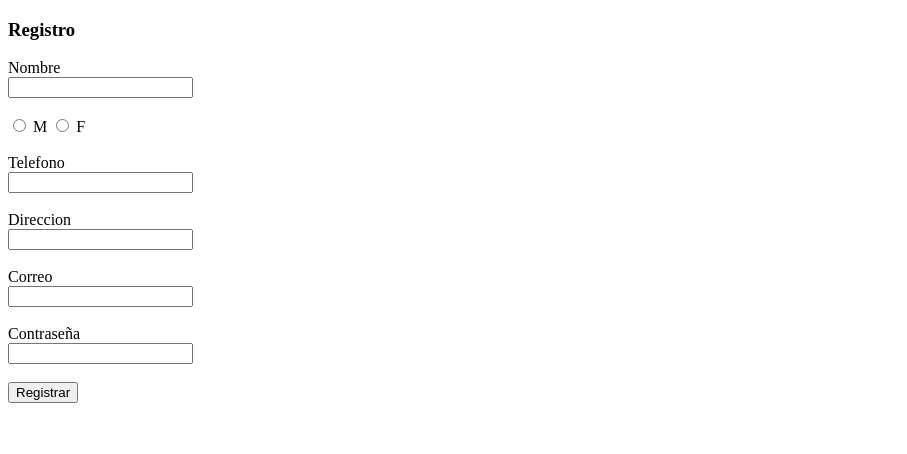
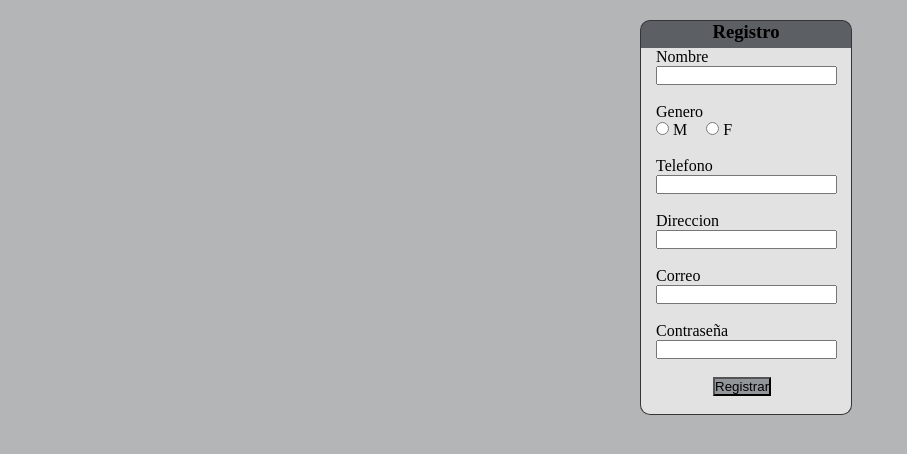
Before and after one commit to AntekR/Sprints, a plain HTML site: page registro.html in a window 1280 px wide. Shown: the whole page, without its empty margins (0-907 px from the left). Drawn offline with Linux system fonts and the light colour scheme.

Commit message:
Actualizacion de estilos (Hecha por sty)

```diff
--- a/css/estilo.css
+++ b/css/estilo.css
@@ -2,7 +2,7 @@
     margin:0;
     padding:0;
 }
-header{
+header {
     background-color: grey;
     height: 8vh;
     display:flex;
@@ -27,3 +27,43 @@ nav label{
 #nav-menu:hover{
     background-color:rgb(146, 150, 155);
 }
+/* Registro */
+h3{
+    background-color:rgb(92, 95, 99) ;
+    width: 210px;
+    height: 45px;
+    border-radius: 10px 10px 0px 0px;
+    text-align: center;
+    margin-top:20px;
+    margin-left: 50%;
+    border-top: 1px solid;
+    border-right:1px solid ;
+    border-left:1px solid ;
+    border-color: rgb(53, 53, 53);
+}
+form{
+    background-color: rgb(226, 226, 226);
+    width: 210px;
+    margin-top: -18px;
+    margin-left: 50%;
+    border-radius: 0px 0px 10px 10px;
+    border-right:1px solid ;
+    border-left:1px solid ;
+    border-bottom:1px solid ;
+    border-color: rgb(53, 53, 53);
+}
+#btn-submit-form{
+    margin-left: 72px;
+    background-color:rgb(146, 150, 155) ;
+}
+#btn-submit-form:hover{
+    cursor:pointer;
+    background-color: rgb(207, 207, 207);
+}
+
+input,label{
+    margin-left: 15px;
+}
+#masculino, #femenino:hover{
+    cursor:pointer;
+}
--- a/registro.html
+++ b/registro.html
@@ -4,28 +4,13 @@
     <meta charset="UTF-8">
     <meta http-equiv="X-UA-Compatible" content="IE=edge">
     <meta name="viewport" content="width=device-width, initial-scale=1.0">
+    <link rel="stylesheet" href="css/estilo.css">
     <title>Registro</title>
-    <!-- <style>
-        header
-        {
-            background-color:lime;
-            color:black ;
-            text-align: center;
-        }
-        #btn-submit-form
-        {
-            background-color:lime;
-            color:black ;
-            text-align: center;
-            ;
-
-        }
-    </style> -->
 </head>
 <body>
-    <header>
-        <h3>Registro</h3>
-    </header>
+
+    <h3>Registro</h3>
+
 
     <form id="form-registro">
 
@@ -33,11 +18,9 @@
             <input id="nombre" type="text" >
         </label>
         <br><br>
-        <label for="masculino">
-            <input id="masculino" type="radio" > M
-        </label>
-        <label for="femenino">
-            <input id="femenino"type="radio"> F
+        <label for="genero">Genero<br>
+            <input  type="radio" value="masculino" name="genero" id="genero"> M
+            <input type="radio" value="femenino" name="genero" id="genero"> F
         </label>
         <br><br>
         <label for="telefono"> Telefono <br>
```
